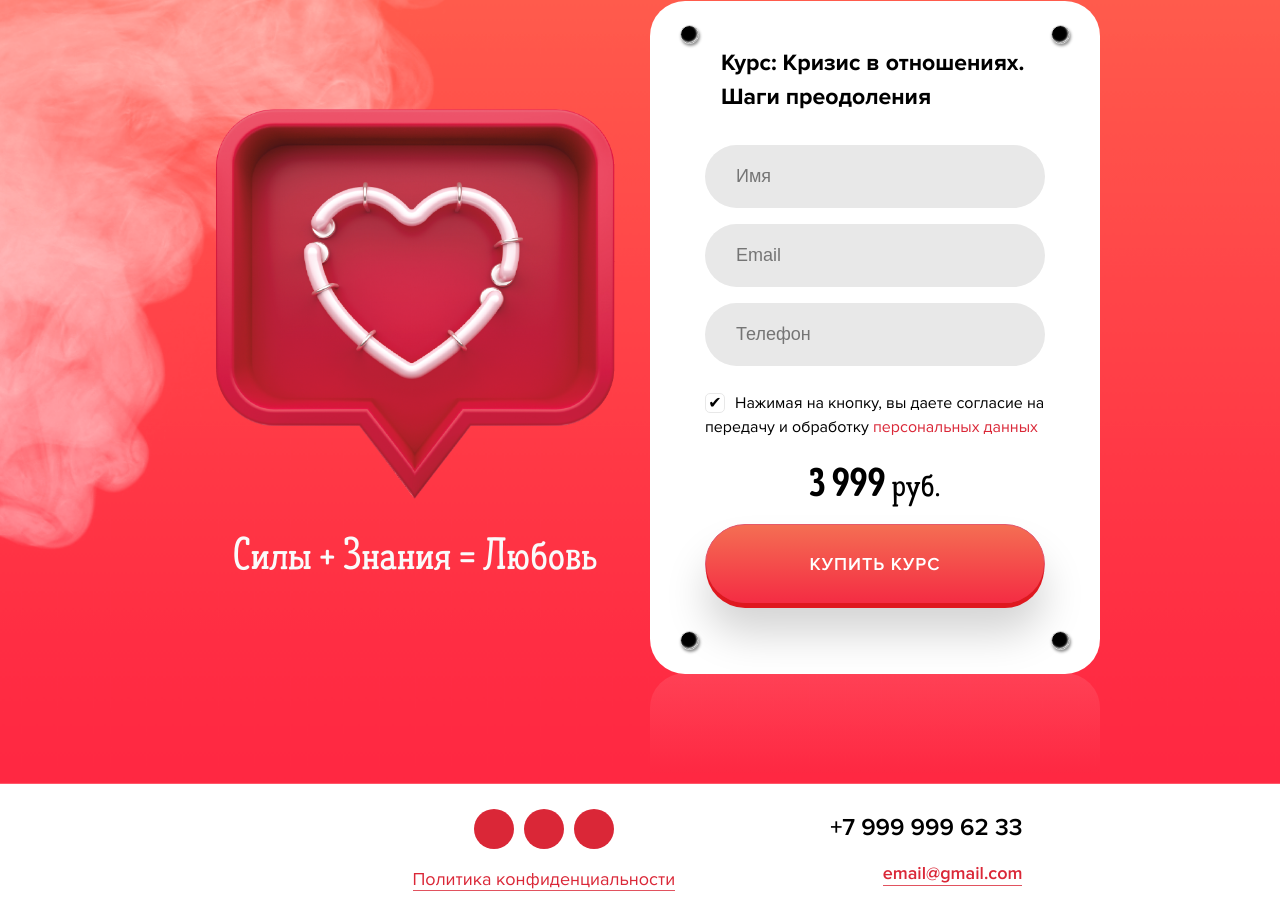
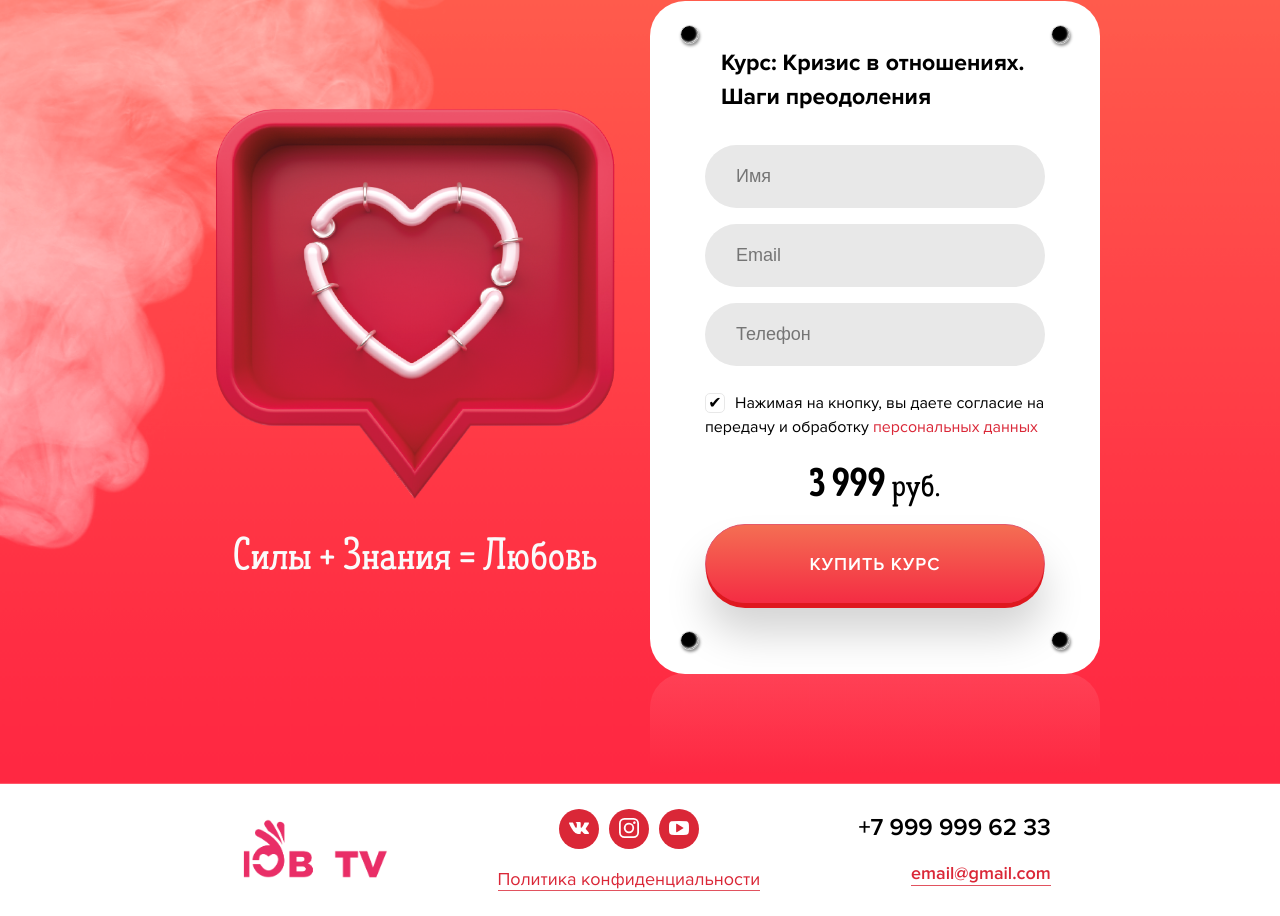
Before and after one commit to livevikulin/crises, a plain HTML site: page index.html in a window 1280 px wide. Shown: the part 7131-8047 px from the top of the page. Drawn offline with Linux system fonts and the light colour scheme; the site is published under a folder, as on GitHub Pages, so addresses that start at the root find nothing.

Commit message:
footer image

```diff
--- a/index.html
+++ b/index.html
@@ -395,18 +395,18 @@
         <div class="container">
             <div class="footer__wrap">
                 <div class="footer__logo">
-                    <img src="/img/logo.png" alt="">
+                    <img src="img/logo.png" alt="">
                 </div>
                 <div class="footer__center">
                     <div class="footer__social">
                         <a href="" target="_blank">
-                            <img src="/img/vk-icon.svg" alt="">
+                            <img src="img/vk-icon.svg" alt="">
                         </a>
                         <a href="" target="_blank">
-                            <img src="/img/insta-icon.svg" alt="">
+                            <img src="img/insta-icon.svg" alt="">
                         </a>
                         <a href="" target="_blank">
-                            <img src="/img/youtube-icon.svg" alt="">
+                            <img src="img/youtube-icon.svg" alt="">
                         </a>
                     </div>
                     <a class="footer__politic" data-modal="modal-politic">Политика конфиденциальности</a>
```
